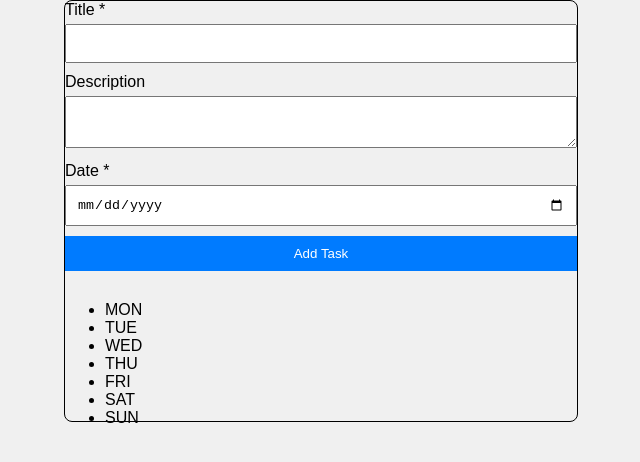
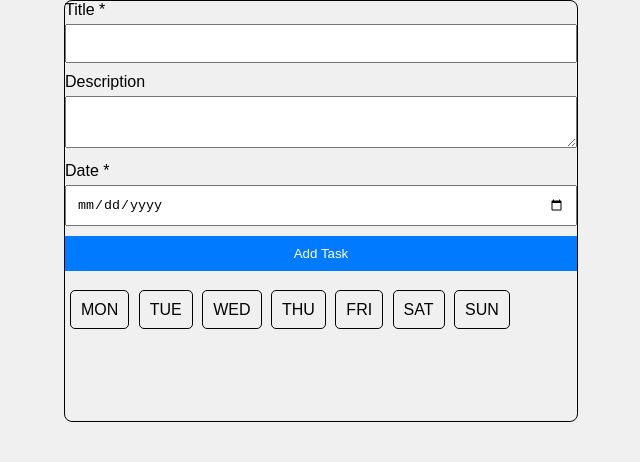
Before and after one commit to zz41d/task-mantra, a plain HTML site: page index.html in a window 1280 px wide. Shown: the whole page, without its empty margins (319-959 px from the left). Drawn offline with Linux system fonts and the light colour scheme.

Commit message:
index.css

```diff
--- a/index.css
+++ b/index.css
@@ -56,3 +56,20 @@ button {
     cursor: pointer;
     border-radius: 10px;
 }
+ul{
+    list-style-type: none;
+    padding: 0;
+}
+li{
+    background-color: #f0f0f0;
+    border: 1px solid black;
+    padding: 10px;
+    margin-bottom: 10px;
+    cursor: grab;
+    display: inline;
+    border-radius: 5px;
+    margin-left: 5px;
+}
+li:hover{
+   background-color: gray;
+}
```
